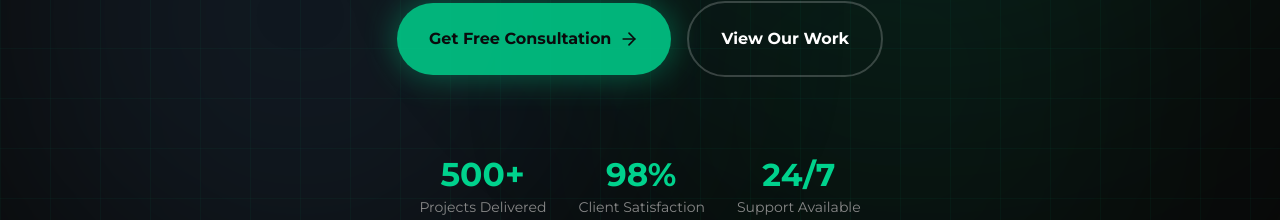
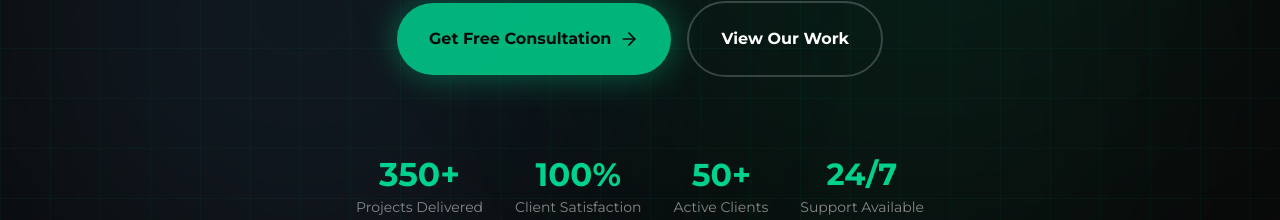
Before and after one commit to HafizTayyabNasir/elvionsolutions, a Next.js app: page / in a window 1280 px wide. Shown: the part 732-952 px from the top of the page. Built offline with nearby package versions, Linux system fonts and the light colour scheme; no server answers.

Commit message:
Description updations

```diff
--- a/app/page.tsx
+++ b/app/page.tsx
@@ -327,11 +327,12 @@ export default function Home() {
             {/* Trust Indicators */}
             <div className={`flex flex-wrap justify-center gap-8 pt-12 text-center transition-all duration-1000 ${isVisible ? 'opacity-100 translate-y-0' : 'opacity-0 translate-y-10'}`} style={{ transitionDelay: '0.9s' }}>
               {[
-                { value: "500+", label: "Projects Delivered" },
-                { value: "98%", label: "Client Satisfaction" },
+                { value: "350+", label: "Projects Delivered" },
+                { value: "100%", label: "Client Satisfaction" },
+                { value: "50+", label: "Active Clients" },
                 { value: "24/7", label: "Support Available" }
               ].map((stat, idx) => (
-                <div key={idx} className="space-y-1 group cursor-default hover-lift">
+                <div key={idx} className="space-y-1 group cursor-default">
                   <div className="text-3xl font-bold text-[#00d28d] group-hover:scale-125 transition-all duration-500 animate-scale-pulse" style={{ animationDelay: `${idx * 0.2}s` }}>
                     {stat.value}
                   </div>
```
